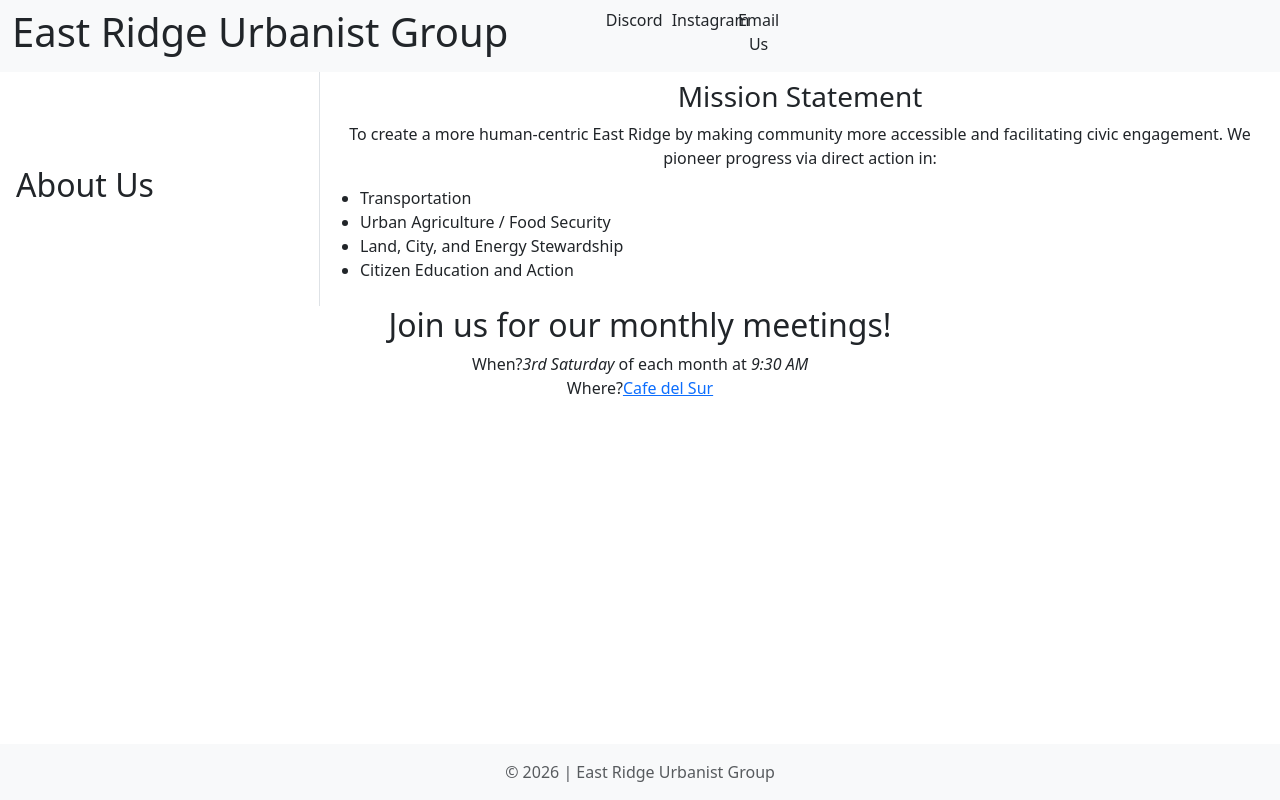
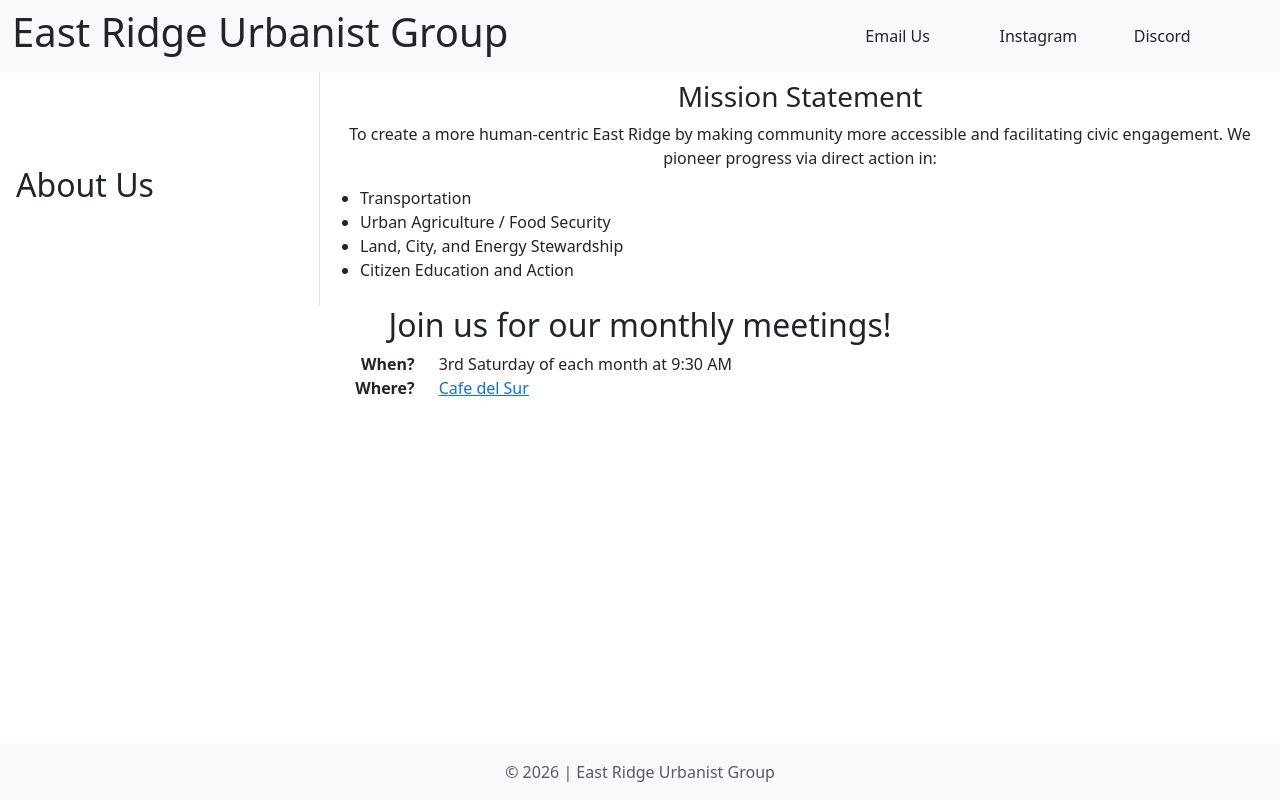
Before and after one commit to eastridgeurbanists/website, a plain HTML site: page index.html in a window 1280 px wide. Drawn offline with nearby package versions, Linux system fonts and the light colour scheme.

Commit message:
Fixed spacing of elements

```diff
--- a/index.html
+++ b/index.html
@@ -15,16 +15,16 @@
 
 <body>
     <nav class="navbar navbar-expand-lg bg-body-tertiary erug-bg-body-tertiary text-center">
-        <div class="container-fluid" id="header">
+        <div class="container-fluid d-md-inline" id="header">
             <div class="row">
-                <div class="col-xs-12 col-md-9 text-md-start">
+                <div class="col-xs-12 col-md-8 text-md-start">
                     <h1>East Ridge Urbanist Group</h1>
                 </div>
-                <div class="col-xs-12 col-md-3" id="links">
-                    <div class="row row-cols-3">
-                        <div class="col"><span id="discord">Discord</span></div>
-                        <div class="col"><span id="instagram">Instagram</span></div>
-                        <div class="col"><span id="email">Email Us</span></div>
+                <div class="col-xs-12 col-md-4 d-md-flex align-items-center text-start" id="links">
+                    <div class="row w-100">
+                        <div class="col-4"><span id="email">Email Us</span></div>
+                        <div class="col-4"><span id="instagram">Instagram</span></div>
+                        <div class="col-4"><span id="discord">Discord</span></div>
                     </div>
                 </div>
             </div>
@@ -56,10 +56,10 @@
     <section id="meetings">
         <div class="container-fluid text-center">
             <div class="row">
-                <h2>Join us for our monthly meetings!</h2>
-                <ul>
-                    <li><span class="question">When?</span><span class="answer ml-4"><em>3rd Saturday</em> of each month at <em>9:30 AM</em></span></li>
-                    <li><span class="question">Where?</span><span class="answer ml-4"><a href="https://cafedelsurchatt.com/">Cafe del Sur</a></span></li>
+                <h2 class="col-12">Join us for our monthly meetings!</h2>
+                <ul class="col-12">
+                    <li class="row"><span class="question col-4 text-end"><strong>When?</strong></span><span class="answer col-8 text-start">3rd Saturday of each month at 9:30 AM</span></li>
+                    <li class="row"><span class="question col-4 text-end"><strong>Where?</strong></span><span class="answer col-8 text-start"><a href="https://cafedelsurchatt.com/">Cafe del Sur</a></span></li>
                 </ul>
             </div>
         </div>
```
